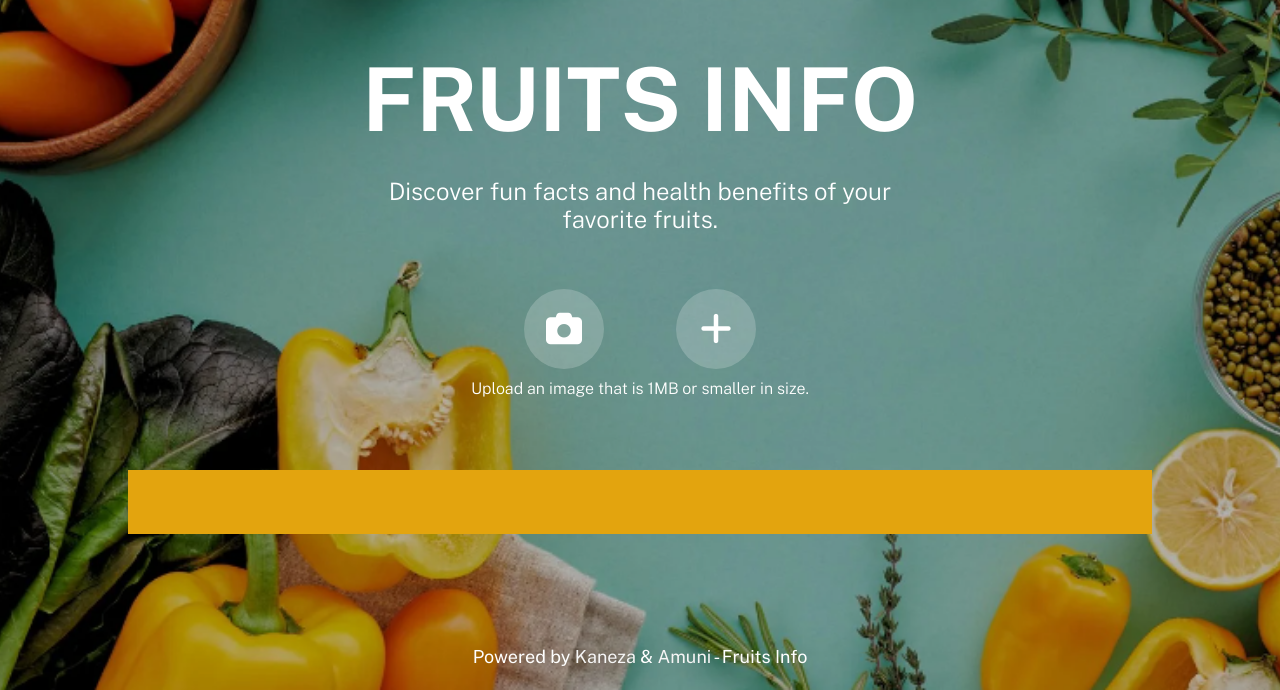
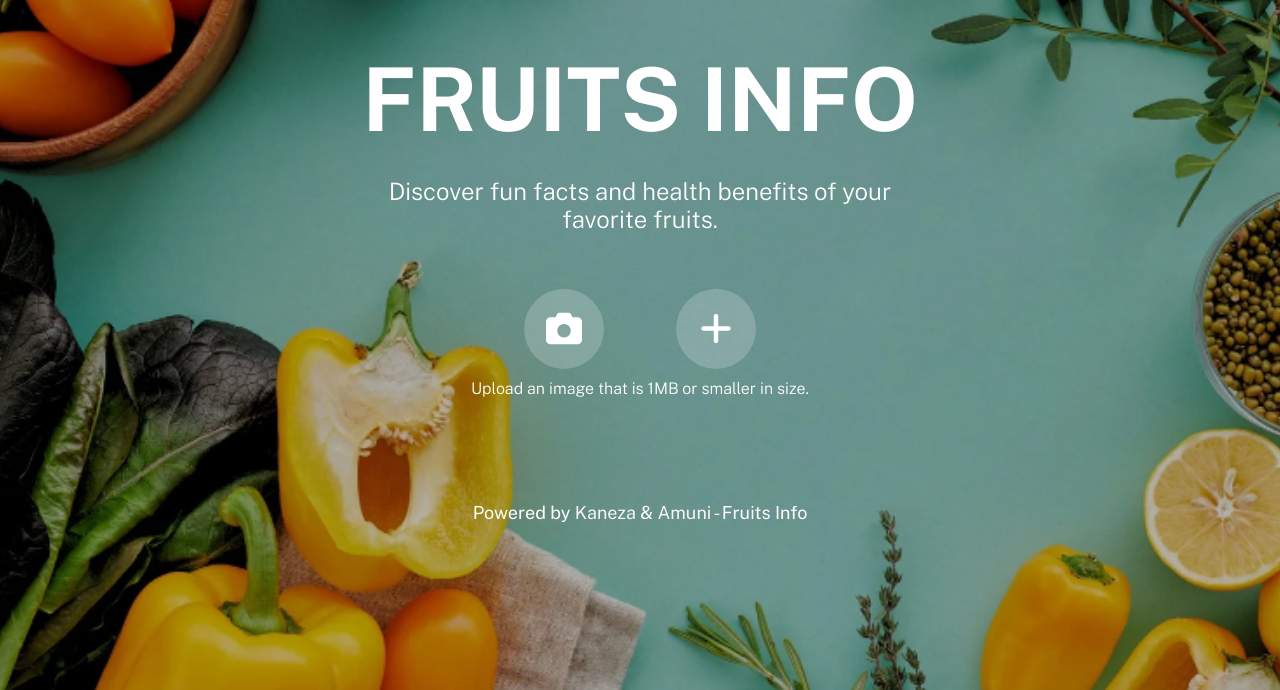
Before and after one commit to amankanz/fruits_info, a Django app: page / in a window 1280 px wide. Shown: the part 110-800 px from the top of the page. Run offline with Django 5.2, Linux system fonts and the light colour scheme.

Commit message:
fix: video container positioning

```diff
--- a/fruits_info/static/style/fruit_info.css
+++ b/fruits_info/static/style/fruit_info.css
@@ -50,7 +50,7 @@ main {
   display: flex;
   justify-content: center;
   align-items: center;
-  height: calc(100vh - 140px);
+  height: 100vh;
   padding: 2em 0;
   width: 100%;
 }
--- a/fruits_info/static/style/style.css
+++ b/fruits_info/static/style/style.css
@@ -105,10 +105,32 @@ main a {
 }
 
 #main .videoContainer {
-  height: 4rem;
-  margin: 2rem;
+  display: flex;
+  flex-direction: column;
+  justify-content: center;
+  align-items: center;
+  gap: 1rem;
+  height: fit-content;
+  margin: 1rem;
   width: 80%;
-  background-color: #e3a40e;
+}
+
+#main .videoContainer video {
+  width: 35em;
+}
+
+#main .videoContainer button {
+  background-color: #68928b;
+  border-style: none;
+  color: #f5f5f5;
+  padding: 10px 15px;
+  border-radius: 25px;
+  font-size: 16px;
+  cursor: pointer;
+
+  &:hover {
+    background-color: #e3a40e;
+  }
 }
 
 footer {
@@ -116,7 +138,7 @@ footer {
   width: 100%;
   text-align: center;
   font-size: 18px;
-  margin-top: 5rem;
+  margin-top: 2rem;
 }
 
 footer a {
@@ -132,6 +154,10 @@ footer a {
 
   .hero-desc {
     width: 14rem;
+  }
+
+  #main .videoContainer video {
+    width: 23em;
   }
 }
 
@@ -154,4 +180,8 @@ footer a {
     height: 60px;
     font-size: 25px;
   }
+
+  #main .videoContainer video {
+    width: 16em;
+  }
 }
```
